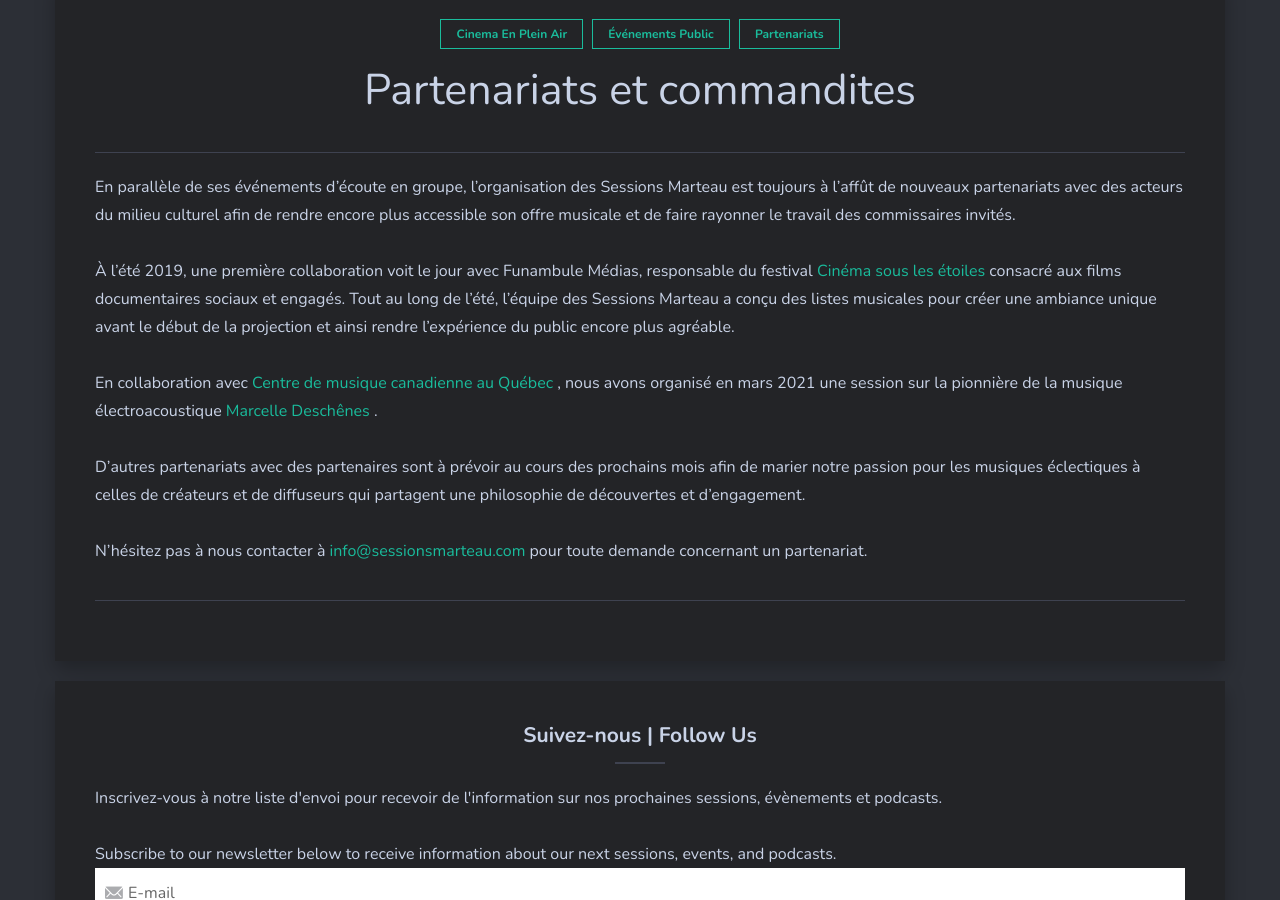
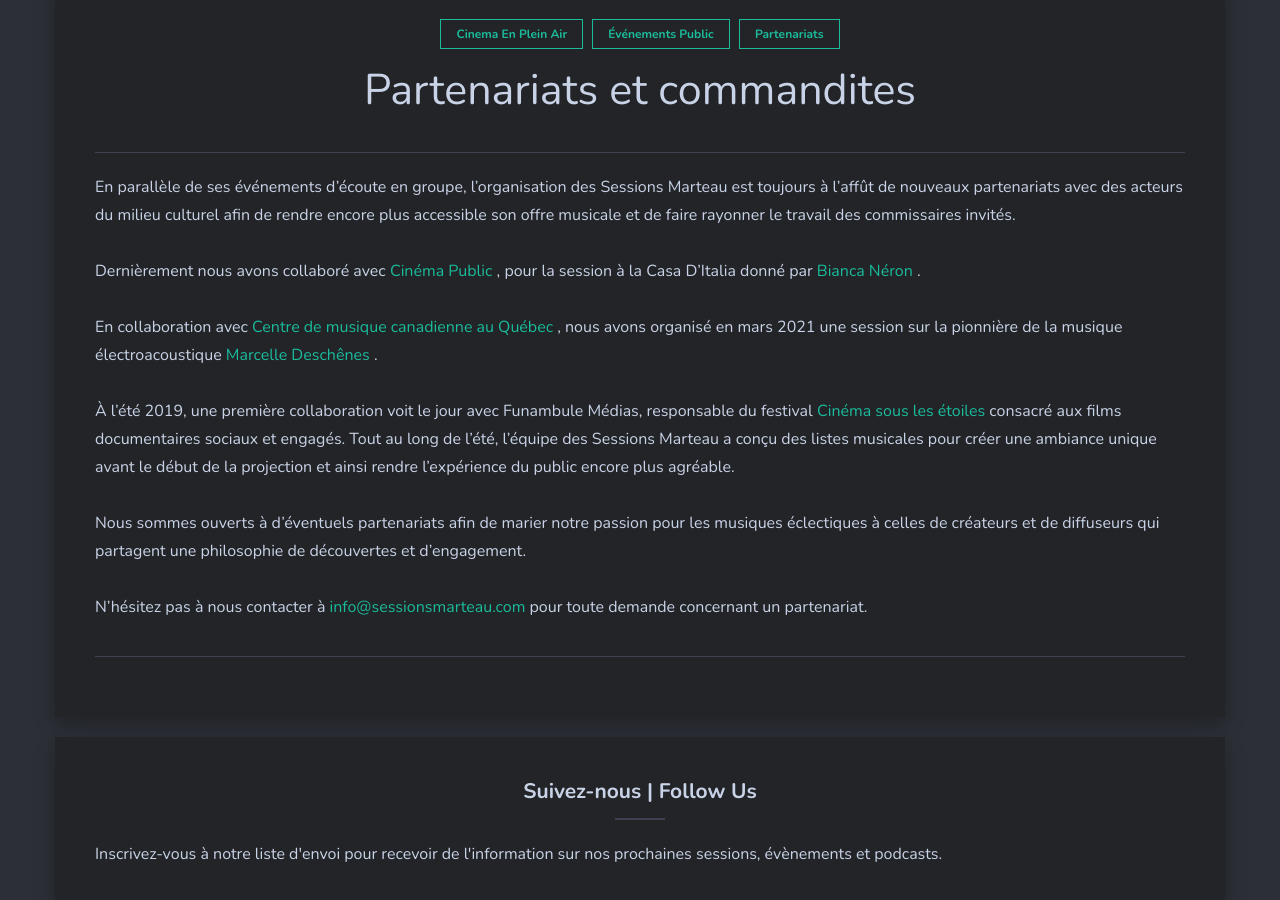
Before and after one commit to sessions-marteau/sessions-marteau-2.github.io, a Jekyll site: the page built from _posts/2019-04-16-partenariats.md, in a window 1280 px wide and 900 px high, scrolled down 746 px. Built offline with Jekyll 4.4.1, drawn with Linux system fonts in a browser that asks for light colours; nearby versions of some CDN libraries.

Commit message:
Update 2019-04-16-partenariats.md

```diff
--- a/_posts/2019-04-16-partenariats.md
+++ b/_posts/2019-04-16-partenariats.md
@@ -10,13 +10,16 @@ tags:
 En parallèle de ses événements d'écoute en groupe, l'organisation des Sessions Marteau est toujours à l'affût de nouveaux partenariats avec des acteurs du milieu culturel afin de rendre encore plus accessible son offre musicale et de faire rayonner le travail des commissaires invités.
 <br>
 <br>
-À l'été 2019, une première collaboration voit le jour avec Funambule Médias, responsable du festival<a href="http://cinemasouslesetoiles.org/"> Cinéma sous les étoiles </a>consacré aux films documentaires sociaux et engagés. Tout au long de l'été, l'équipe des Sessions Marteau a conçu des listes musicales pour créer une ambiance unique avant le début de la projection et ainsi rendre l'expérience du public encore plus agréable.
+Dernièrement nous avons collaboré avec<a href="https://cinemapublic.ca/" > Cinéma Public </a>, pour la session à la Casa D'Italia donné par <a href="https://sessionsmarteau.com/session-14/"> Bianca Néron </a> .
 <br>
 <br>
 En collaboration avec<a href="https://www.cmcquebec.ca" > Centre de musique canadienne au Québec </a>, nous avons organisé en mars 2021 une session sur la pionnière de la musique électroacoustique<a href="https://sessionsmarteau.com/session-9/"> Marcelle Deschênes </a> .
 <br>
 <br>
-D'autres partenariats avec des partenaires sont à prévoir au cours des prochains mois afin de marier notre passion pour les musiques éclectiques à celles de créateurs et de diffuseurs qui partagent une philosophie de découvertes et d'engagement.
+À l'été 2019, une première collaboration voit le jour avec Funambule Médias, responsable du festival<a href="http://cinemasouslesetoiles.org/"> Cinéma sous les étoiles </a>consacré aux films documentaires sociaux et engagés. Tout au long de l'été, l'équipe des Sessions Marteau a conçu des listes musicales pour créer une ambiance unique avant le début de la projection et ainsi rendre l'expérience du public encore plus agréable.
+<br>
+<br>
+Nous sommes ouverts à d'éventuels partenariats afin de marier notre passion pour les musiques éclectiques à celles de créateurs et de diffuseurs qui partagent une philosophie de découvertes et d'engagement.
 <br>
 <br>
 N'hésitez pas à nous contacter à <a href="mailto:info@sessionsmarteau.com">info@sessionsmarteau.com</a> pour toute demande concernant un partenariat.
```
